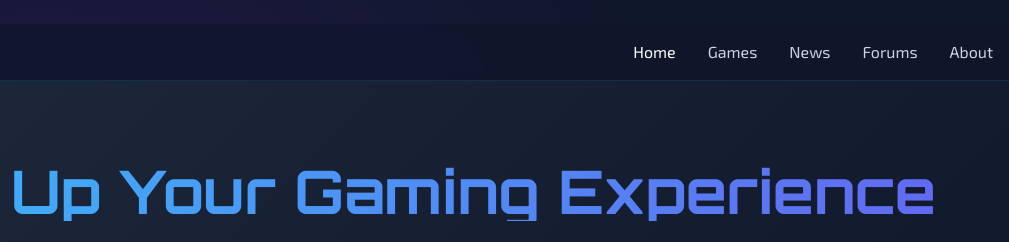
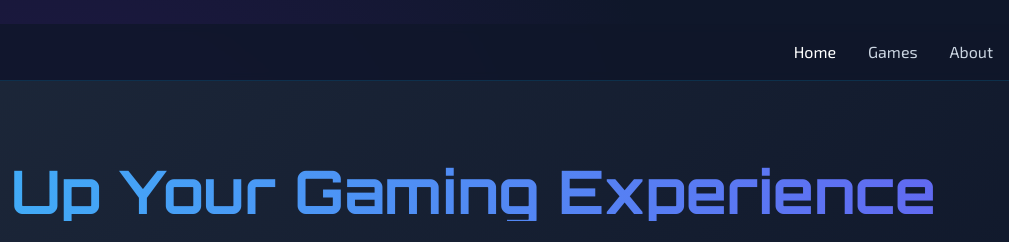
Before and after one commit to mrlongmore/Mr.-Longmore-s-Games, a plain HTML site: page index.html in a window 1280 px wide. Shown: the top 242 px of the page, 271-1280 px from the left. Drawn offline with nearby package versions, Linux system fonts and the light colour scheme.

Commit message:
Update index.html

```diff
--- a/index.html
+++ b/index.html
@@ -101,8 +101,6 @@ index.htmlf
             <div class="hidden md:flex space-x-8">
                 <a href="#" class="nav-link text-white hover:text-sky-400 font-medium">Home</a>
                 <a href="#" class="nav-link text-slate-300 hover:text-sky-400 font-medium">Games</a>
-                <a href="#" class="nav-link text-slate-300 hover:text-sky-400 font-medium">News</a>
-                <a href="#" class="nav-link text-slate-300 hover:text-sky-400 font-medium">Forums</a>
                 <a href="#" class="nav-link text-slate-300 hover:text-sky-400 font-medium">About</a>
             </div>
 
```
